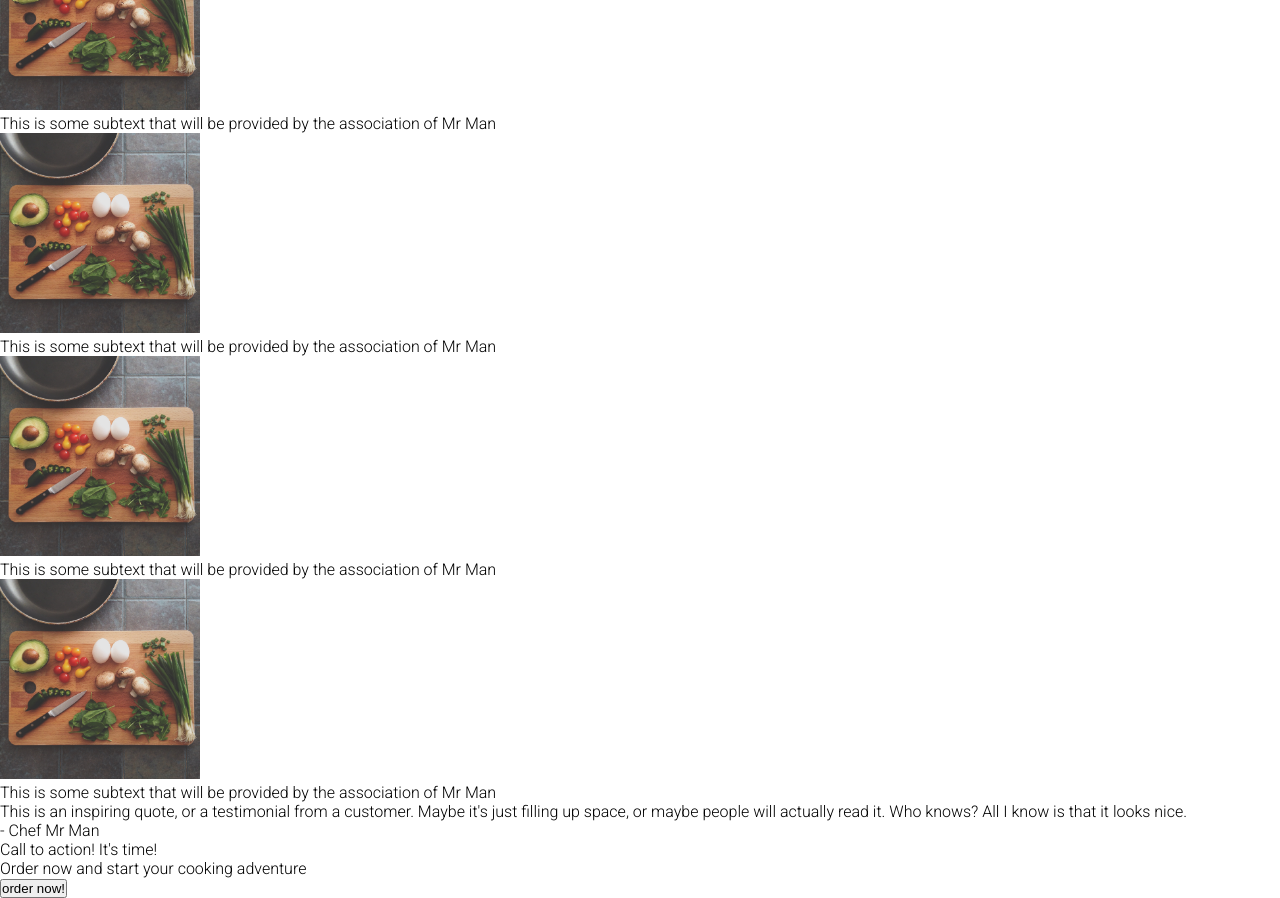
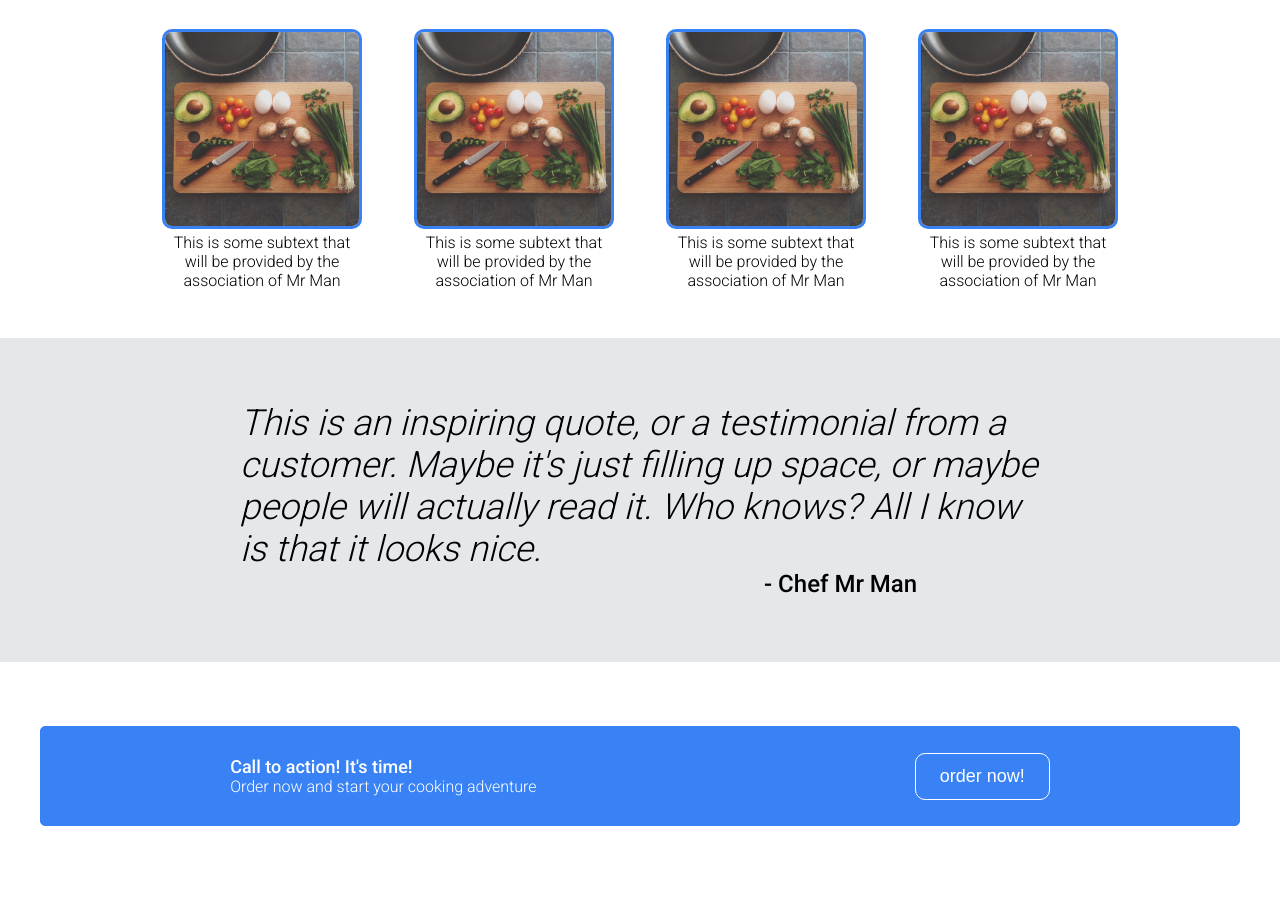
Before and after one commit to MintyFrog/landing-page, a plain HTML site: page index.html in a window 1280 px wide. Shown: the part 559-1457 px from the top of the page. Drawn offline with Linux system fonts and the light colour scheme.

Commit message:
Add style to content block

```diff
--- a/style.css
+++ b/style.css
@@ -10,19 +10,6 @@ body{
     height: 100vh;
     font-family: Roboto, 'san-serif';
     font-weight: 300;
-}
-
-.header{
-    background-color: #898e96;
-    display: flex;
-    flex-direction: column;
-}
-
-.main-header-container{
-    height: 50px;
-    display: flex;
-    justify-content: space-around;
-    align-items: center;
 }
 
 ul{
@@ -38,12 +25,26 @@ a{
     text-decoration: none;
 }
 
+
+/*All of this is header*/
+.header{
+    background-color: #898e96;
+    display: flex;
+    flex-direction: column;
+}
+
+.main-header-container{
+    height: 50px;
+    display: flex;
+    justify-content: space-around;
+    align-items: center;
+}
+
 .header-info-container{
     height: 400px;
     display: flex;
     align-items: center;
     justify-content: space-evenly;
-    gap: 24px;
 }
 
 .info-box-1{
@@ -55,16 +56,131 @@ a{
 }
 
 .header-info-title{
-    font-size: 32px;
+    font-size: 48px;
     font-weight: 900;
 }
 
 .header-info-button{
-    padding: 8px 10px;
-    width: 50%;
+    cursor: pointer;
+    color: white;
+    background-color: #3882F6;
+    border: 1px solid #3882F6;
+    border-radius: 10px;
+    font-size: 18px;
+    font-weight: 500;
+    padding: 12px 24px 12px 24px;
 }
 
 .info-img{
     width: 400px;
     height: 200px;
 }
+
+/*Content start here*/
+.content{
+    display: flex;
+    flex-direction: column;
+    flex: 1;
+}
+
+/*All of the below is container 1 in content*/
+.content-container-1{
+    display: flex;
+    flex-direction: column;
+    align-items: center;
+    margin-bottom: 48px;
+}
+
+.content-title{
+    font-size: 36px;
+    font-weight: bolder;
+    color: #1F2937;
+    padding: 16px;
+    margin: 32px 0px 32px 0px;
+}
+
+.info-box-2{
+    display: flex;
+    justify-content: center;
+    gap: 52px;
+}
+
+.content-info{
+    max-width: 200px;
+    text-align: center;
+}
+
+.content-info-image{
+    border: 3px solid #3882F6;
+    border-radius: 10px;
+}
+
+/*All of the below is container 2 in content*/
+.content-container-2{
+    background-color: #E5E7EB;
+}
+
+.info-box-3{
+    display: flex;
+    flex-direction: column;
+    align-items: center;
+    padding: 32px 0px 32px 0px;
+    margin: 32px 0px 32px 0px;
+}
+
+.quote-text{
+    width: 800px;
+    text-align: left;
+    font-size: 36px;
+    font-weight: 300;
+    font-style: italic;
+}
+
+.quote-name{
+    width: 200px;
+    margin-left: 35%;
+    font-size: 24px;
+    font-weight: 500;
+}
+
+/*All of the below is container 3 in content*/
+.content-container-3{
+    display: flex;
+    justify-content: center;
+    align-items: center;
+}
+
+.info-box-4{
+    background-color: #3882F6;
+    border: 1px solid #3882F6;
+    border-radius: 5px;
+    width: 1200px;
+    height: 100px;
+    display: flex;
+    justify-content: space-around;
+    align-items: center;
+    padding: 32px 0px 32px 0px;
+    margin: 64px 0px 64px 0px;
+}
+
+.call-to-action-text{
+    color: white;
+    font-weight: 500;
+    font-size: 18px;
+}
+
+.call-to-action-subtext{
+    color: white;
+    font-size: 16px;
+}
+
+.call-to-action-button{
+    cursor: pointer;
+    color: white;
+    background-color: transparent;
+    border: 1px solid white;
+    border-radius: 10px;
+    font-size: 18px;
+    font-weight: 500;
+    padding: 12px 24px 12px 24px;
+}
```
